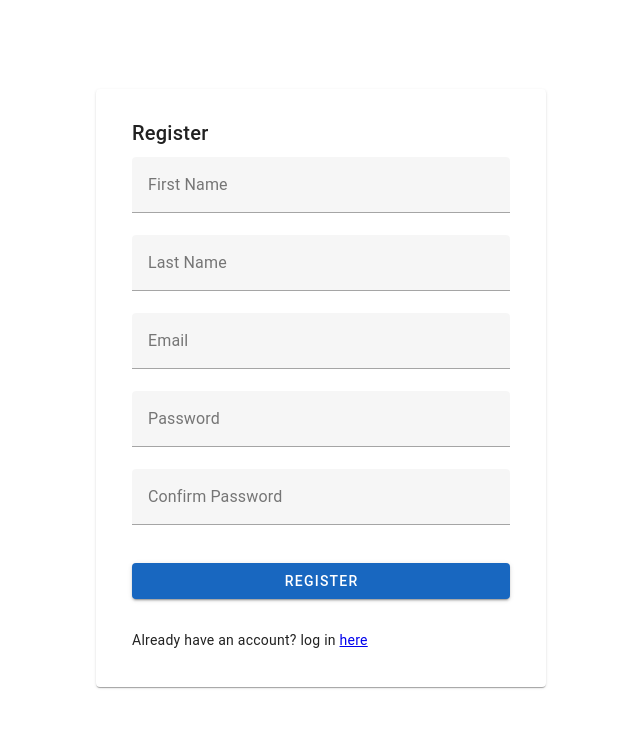
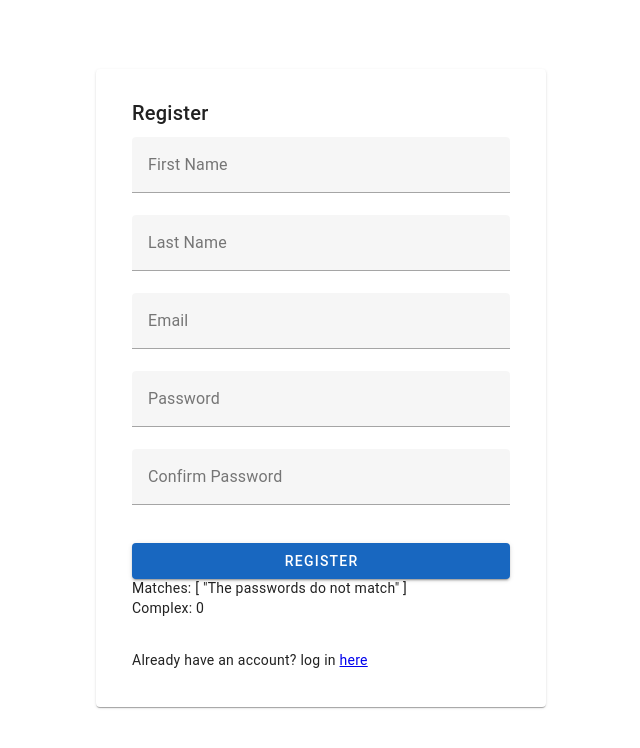
Before and after one commit to gualbertocuiza/dieting, a Vue app in the folder ui/: page /register in a window 1280 px wide. Shown: the top 748 px of the page, without its empty margins (319-959 px from the left). Built offline with nearby package versions, Linux system fonts and the light colour scheme.

Commit message:
implementing validation rules for register

```diff
--- a/ui/src/App.vue
+++ b/ui/src/App.vue
@@ -1,11 +1,11 @@
 <script setup lang="ts">
-import { useAuthStore } from './store/auth'
+//import { useAuthStore } from './store/auth'
 import { onBeforeMount } from 'vue'
 
-const authStore = useAuthStore()
+//const authStore = useAuthStore()
 
 onBeforeMount(() => {
-  authStore.getAuthUser()
+  //authStore.getAuthUser()
 })
 </script>
 
--- /dev/null
+++ b/ui/src/components/auth/reg-form-validators.ts
@@ -0,0 +1,33 @@
+import { computed } from 'vue'
+import {
+  isRequired,
+  isValidEmail,
+  isLength,
+  isMatching,
+  calcComplexity,
+} from '../../utils/field-validators'
+
+export default {
+  props: {
+    first_name: { type: String },
+    password: {
+      type: String,
+    },
+    confirmation: {
+      type: String,
+    },
+  },
+  setup(props, { slots }) {
+    const required = computed(() => [isRequired(props.first_name)])
+    const matching = computed(() => [
+      isMatching(props.password, props.confirmation),
+    ])
+    const complexity = computed(() => calcComplexity(props.password))
+    return () =>
+      slots.default({
+        required: required.value,
+        matching: matching.value,
+        complexity: complexity.value,
+      })
+  },
+}
--- a/ui/src/pages/auth/register.vue
+++ b/ui/src/pages/auth/register.vue
@@ -1,16 +1,59 @@
+<script lang="ts" setup>
+import { ref } from 'vue'
+import RegFormValidators from '../../components/auth/reg-form-validators'
+
+const first_name = ref('')
+const last_name = ref('')
+const email = ref('')
+const password = ref('')
+const password_confirmation = ref('')
+</script>
+
 <template>
   <v-card class="auth-card">
     <v-card-title class="title">Register</v-card-title>
     <v-card-text>
-      <v-form ref="form">
-        <v-text-field label="First Name" type="text"></v-text-field>
-        <v-text-field label="Last Name" type="text"></v-text-field>
-        <v-text-field label="Email" type="email"></v-text-field>
-        <v-text-field label="Password" type="password"></v-text-field>
-        <v-text-field label="Confirm Password" type="password"></v-text-field>
-        <v-btn color="primary" class="mt-4" block>Register</v-btn>
-      </v-form>
+      <reg-form-validators
+        :first_name="first_name"
+        :password="password"
+        :confirmation="password_confirmation"
+        v-slot="{ required, matching, complexity }"
+      >
+        <v-form ref="form">
+          <v-text-field
+            v-model="first_name"
+            :rules="required"
+            label="First Name"
+            type="text"
+          ></v-text-field>
+          <v-text-field
+            v-model="last_name"
+            label="Last Name"
+            type="text"
+          ></v-text-field>
+          <v-text-field
+            v-model="email"
+            label="Email"
+            type="email"
+          ></v-text-field>
+          <v-text-field
+            v-model="password"
+            label="Password"
+            type="password"
+          ></v-text-field>
+          <v-text-field
+            v-model="password_confirmation"
+            label="Confirm Password"
+            type="password"
+            :rules="matching"
+          ></v-text-field>
+          <v-btn color="primary" class="mt-4" block>Register</v-btn>
+        </v-form>
+        <p>Matches: {{ matching }}</p>
+        <p>Complex: {{ complexity }}</p>
+      </reg-form-validators>
     </v-card-text>
+
     <v-card-text
       >Already have an account? log in
       <RouterLink :to="{ name: 'login' }">here</RouterLink>
--- /dev/null
+++ b/ui/src/utils/field-validators.ts
@@ -0,0 +1,50 @@
+export const isRequired = (value: string | undefined) => {
+  if (!value) {
+    return `This field is required`
+  }
+  return true
+}
+
+export const isValidEmail = (value: string) => {
+  const res = value.match(
+    /^(([^<>()[\]\\.,;:\s@\"]+(\.[^<>()[\]\\.,;:\s@\"]+)*)|(\".+\"))@((\[[0-9]{1,3}\.[0-9]{1,3}\.[0-9]{1,3}\.[0-9]{1,3}\])|(([a-zA-Z\-0-9]+\.)+[a-zA-Z]{2,}))$/
+  )
+  if (!res) {
+    return 'Must be a valid email'
+  }
+  return true
+}
+
+export const isLength = (value: string, min: number, max?: number) => {
+  const length = value.length
+  if (max && max < length) {
+    return `This field must have less than ${max} characters`
+  }
+  if (min > length) {
+    return `This field must have at least ${min} characters`
+  }
+  return true
+}
+
+export function isMatching(password: string, confirmation: string) {
+  if (!password || !confirmation || password != confirmation) {
+    return 'The passwords do not match'
+  }
+  return true
+}
+
+export function calcComplexity(val: string) {
+  if (!val) {
+    return 0
+  }
+  if (val.length >= 10) {
+    return 3
+  }
+  if (val.length >= 7) {
+    return 2
+  }
+  if (val.length >= 5) {
+    return 1
+  }
+  return 0
+}
```
